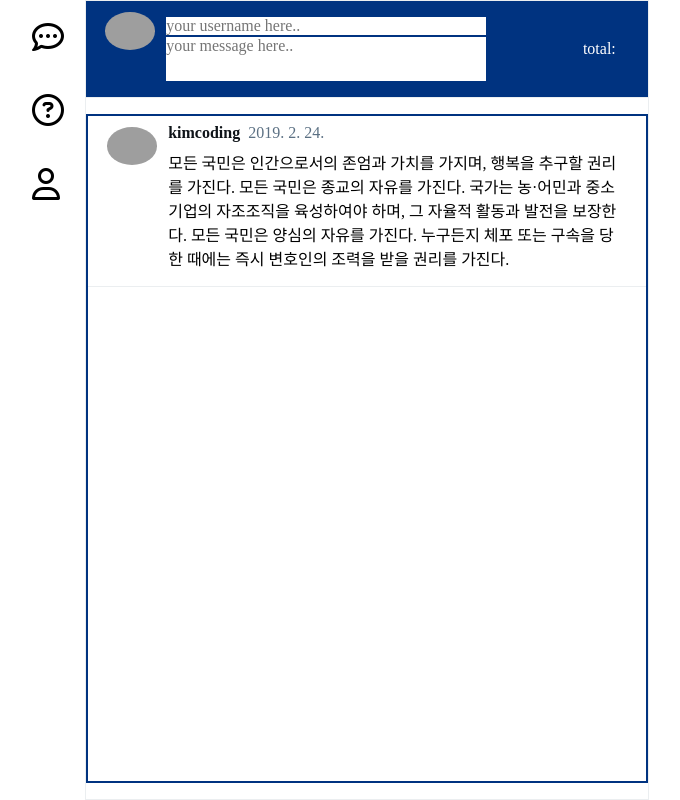
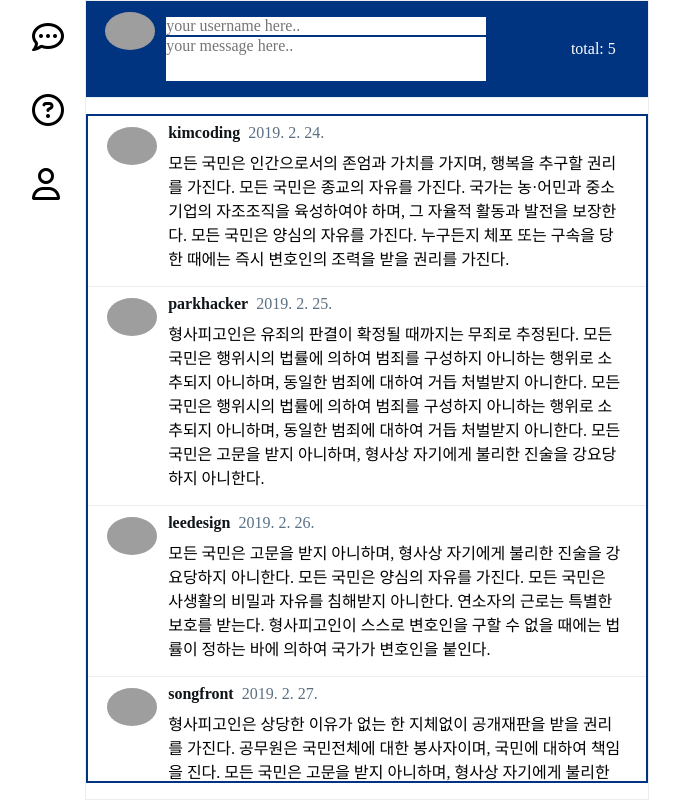
Before and after one commit to UnicusStella/im-sprint-react-twittler-state-props, a React (Create React App) app: page / in a window 1280 px wide. Shown: the whole page, without its empty margins (310-990 px from the left). Built offline with nearby package versions, Linux system fonts and the light colour scheme; grey boxes are pictures that could not be loaded.

Commit message:
tweets list Complete

```diff
--- a/src/Pages/Tweets.js
+++ b/src/Pages/Tweets.js
@@ -14,6 +14,7 @@ const Tweets = () => {
     const tweet = {};
     // TODO : Tweet button 엘리먼트 클릭시 작동하는 함수를 완성하세요.
     // 트윗 전송이 가능하게 작성해야 합니다.
+    console.log('test');
   };
 
   const handleChangeUser = (event) => {
@@ -53,12 +54,15 @@ const Tweets = () => {
               <div className="tweetForm__count" role="status">
                 <span className="tweetForm__count__text">
                   {/* TODO : 트윗 총 개수를 보여줄 수 있는 Counter를 작성하세요. */}
-                  {'total: '}
+                  total: {tweets.length}
                 </span>
               </div>
             </div>
             <div className="tweetForm__submit">
-              <div className="tweetForm__submitIcon"></div>
+              <div
+                className="tweetForm__submitIcon"
+                onClick={handleButtonClick}
+              ></div>
               {/* TODO : 작성한 트윗을 전송할 수 있는 button 엘리먼트를 작성하세요. */}
             </div>
           </div>
@@ -67,7 +71,9 @@ const Tweets = () => {
       <div className="tweet__selectUser"></div>
       <ul className="tweets">
         {/* TODO : 하나의 트윗이 아니라, 주어진 트윗 목록(dummyTweets) 갯수에 맞게 보여줘야 합니다. */}
-        <Tweet tweet={dummyTweets[0]} />
+        {tweets.map((tweets) => (
+          <Tweet tweet={tweets} key={tweets.id} />
+        ))}
       </ul>
       <Footer />
     </React.Fragment>
```
